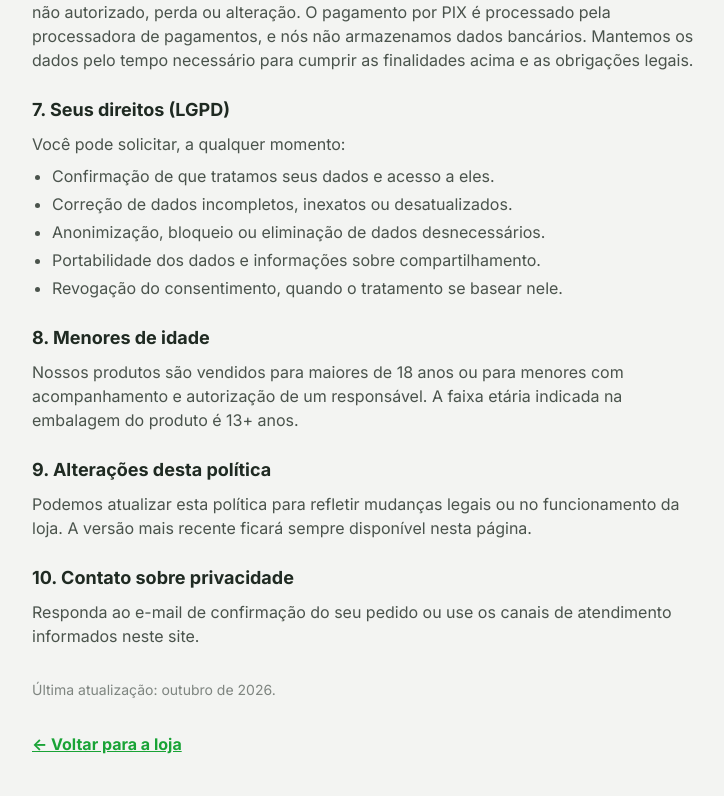
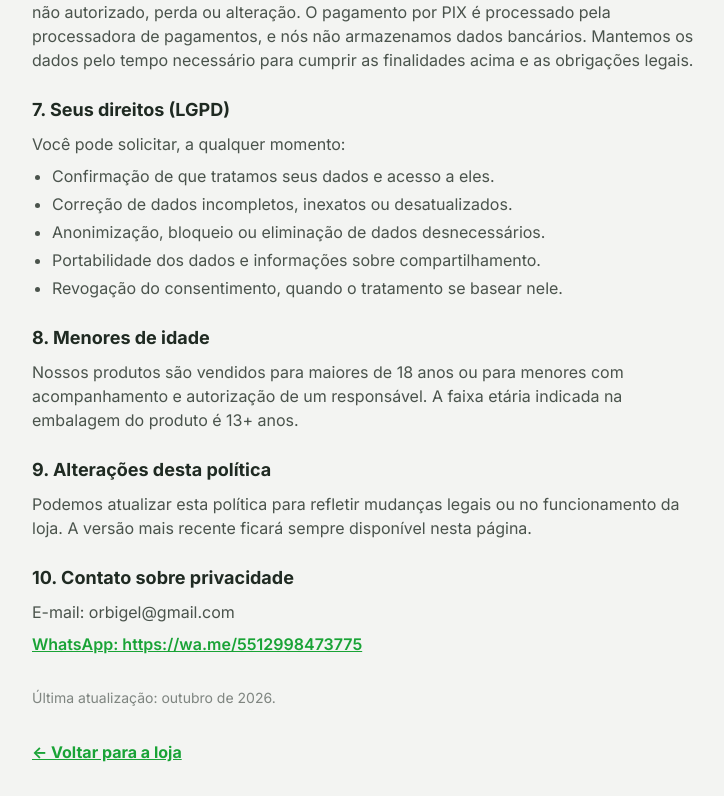
Before and after one commit to trabalhobsdo-glitch/gel, a React (Vite) app: page /legal/privacidade in a window 1280 px wide. Shown: the part 1196-1992 px from the top of the page, without its empty margins (56-780 px from the left). Built offline with nearby package versions, Linux system fonts and the light colour scheme.

Commit message:
Update config.ts

```diff
--- a/src/config.ts
+++ b/src/config.ts
@@ -4,8 +4,8 @@
 export const STORE = {
   name: "Orbigel",
   legalName: "", // Razão social / CNPJ: preencha só com dados reais
-  whatsapp: "", // Ex.: "5511999999999" — se vazio, o botão não aparece
-  email: "", // E-mail de atendimento (opcional)
+  whatsapp: "5512998473775", // Ex.: "5511999999999" — se vazio, o botão não aparece
+  email: "orbigel@gmail.com", // E-mail de atendimento (opcional)
   minAge: "13+", // Confira com a embalagem/fornecedor antes de publicar
 };
 
```
